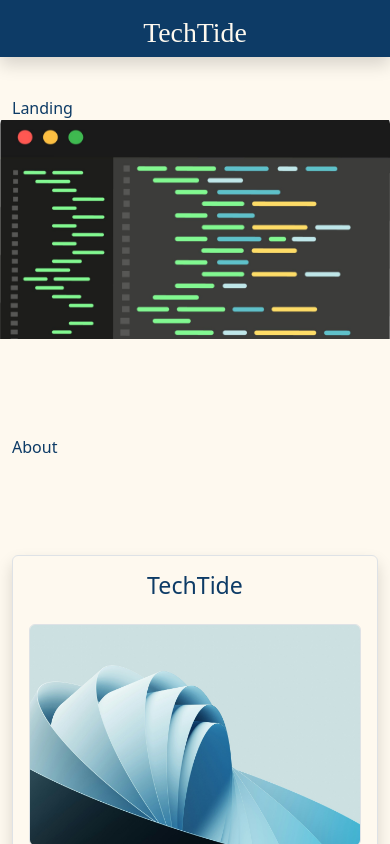
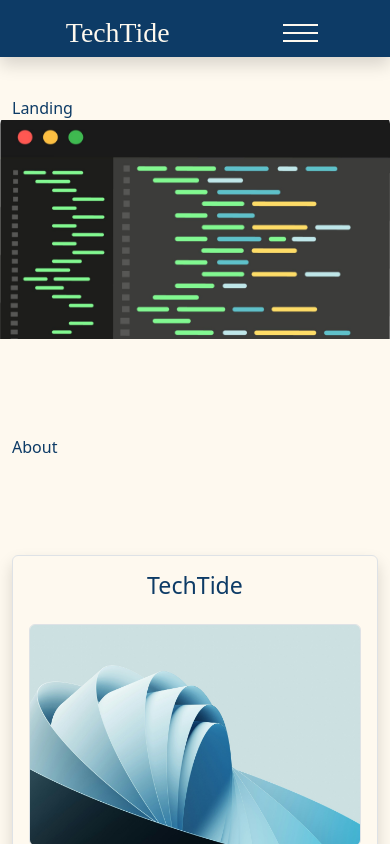
Before and after one commit to xJuanPablo/TechTide, a React (Create React App) app: page / in a window 390 px wide. Shown: the top 844 px of the page. Built offline with nearby package versions, Linux system fonts and the light colour scheme; a web font is replaced by a local one.

Commit message:
Added menu button with functionality

```diff
--- a/src/components/Header.tsx
+++ b/src/components/Header.tsx
@@ -1,8 +1,10 @@
 import { useTheme } from "../hooks/useTheme";
 import { NavLinks } from "../data/NavLinks";
+import { useToggle } from "../hooks/useToggle";
 
 const Header: React.FC = () => {
   const { theme, toggleTheme } = useTheme()
+  const {isOpen: isMenuActive, toggle: toggleMenu} = useToggle()
 
   return (
     <header className="pt-3 pb-2 mb-3 shadow fixed-top">
@@ -25,6 +27,15 @@ const Header: React.FC = () => {
               </li>
             </ul>
           </nav>
+          <div className="d-flex d-md-none justify-content-end">
+            <button className="bg-transparent border-0 d-flex align-items-center" onClick={toggleMenu}>
+              <div id="TT-menu-icon" className={`${isMenuActive ? "active" : ""}`}>
+                <div className="TT-bar-1"></div>
+                <div className="TT-bar-2"></div>
+                <div className="TT-bar-3"></div>
+              </div>
+            </button>
+          </div>
         </div>
       </div>
     </header>
--- a/src/scss/_header.scss
+++ b/src/scss/_header.scss
@@ -7,3 +7,25 @@ header {
         color: var(--tt-primary);
     }
 }
+
+.TT-bar-1,
+.TT-bar-2,
+.TT-bar-3 {
+    width: 35px;
+    height: 2px;
+    background-color: var(--tt-primary);
+    margin: 6px 0;
+    transition: 0.4s
+}
+
+#TT-menu-icon.active .TT-bar-1 {
+    transform: translate(0, 8px) rotate(-45deg)
+}
+
+#TT-menu-icon.active .TT-bar-2 {
+    opacity: 0;
+}
+
+#TT-menu-icon.active .TT-bar-3 {
+    transform: translate(0, -8px) rotate(45deg)
+}
```
